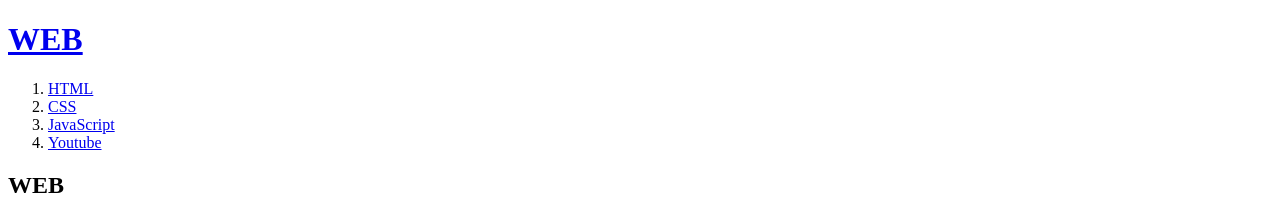
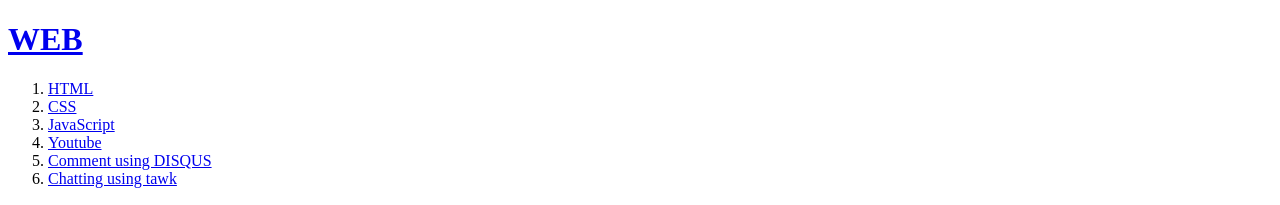
Before and after one commit to pinguvenom/website-demo, a plain HTML site: page index.html in a window 1280 px wide. Shown: the top 205 px of the page. Drawn offline with Linux system fonts and the light colour scheme.

Commit message:
Add files via upload

```diff
--- a/index.html
+++ b/index.html
@@ -13,6 +13,8 @@
         <li><a href="2.html">CSS</a></li>
         <li><a href="3.html">JavaScript</a></li>
         <li><a href="4.html">Youtube</a></li>
+        <li><a href="5.html">Comment using DISQUS</a></li>
+        <li><a href="6.html">Chatting using tawk</a></li>
     </ol>
 
     <h2>WEB</h2>
```
